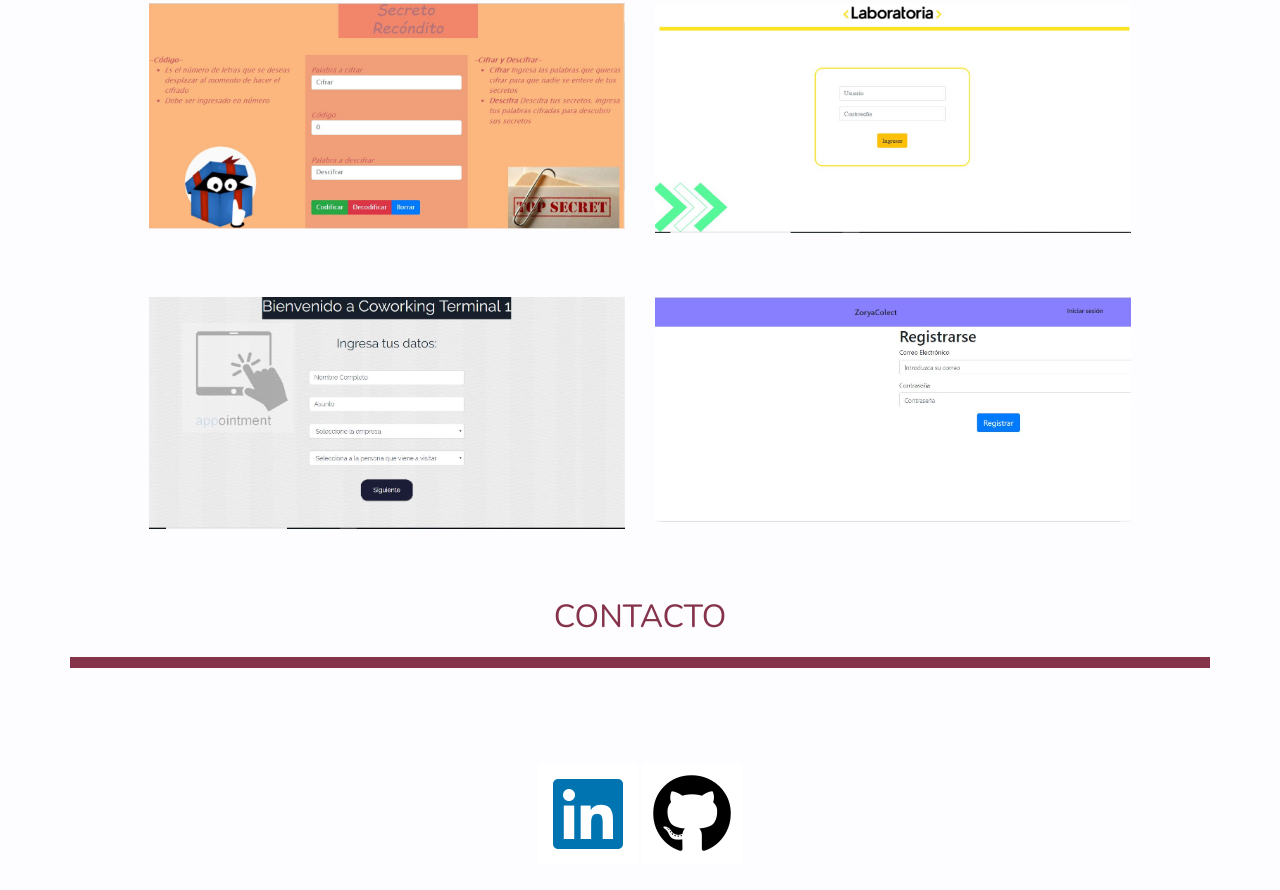
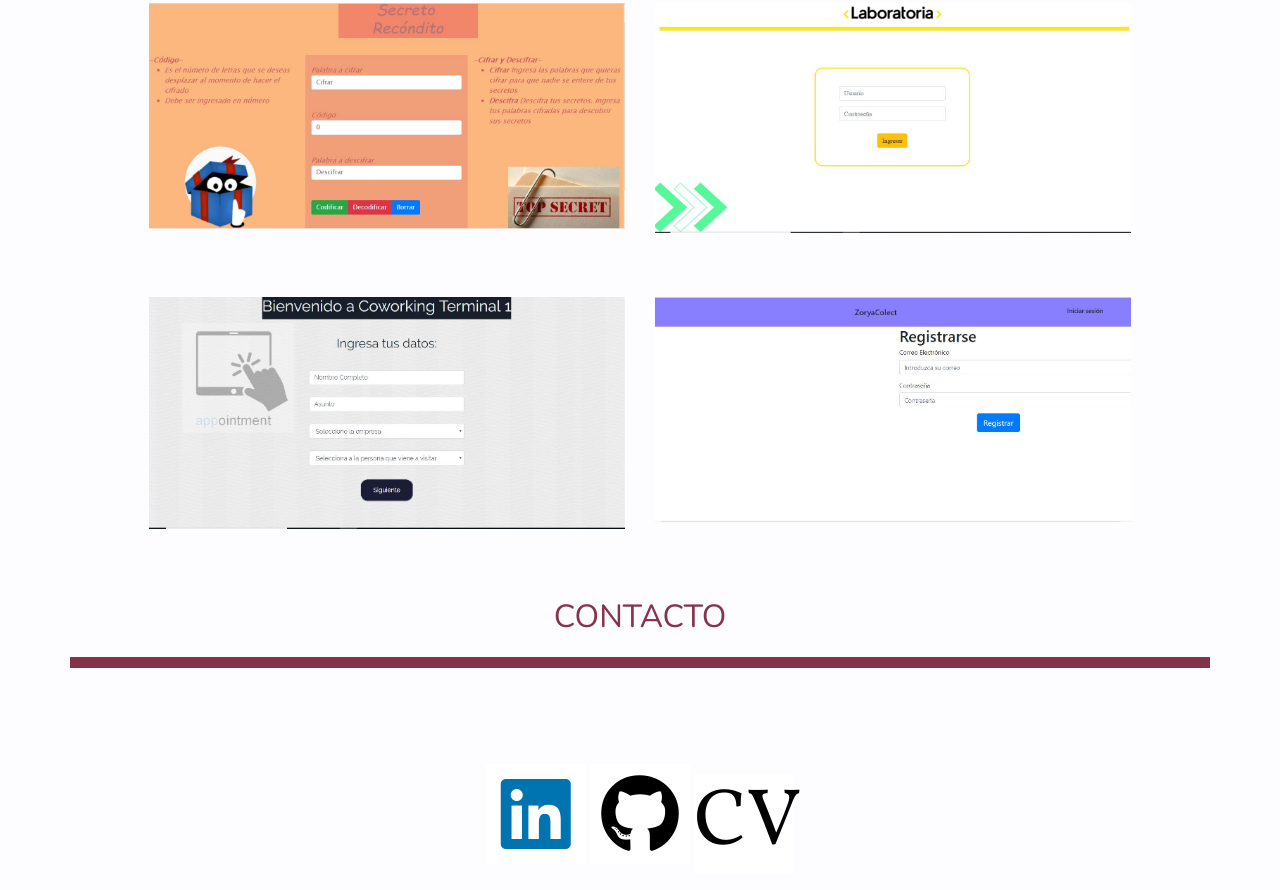
Before and after one commit to marelywoody/marely, a plain HTML site: page src/index.html in a window 1280 px wide. Shown: the part 1155-2045 px from the top of the page. Drawn offline with nearby package versions, Linux system fonts and the light colour scheme.

Commit message:
agregando cv

```diff
--- a/src/css/style.css
+++ b/src/css/style.css
@@ -141,7 +141,7 @@ h2 {
   background: #ffffff;
 }
 
-#linkedin, #github {
+#linkedin, #github, #cv {
   text-decoration: none;
 }
 
@@ -149,8 +149,13 @@ h2 {
   color: #0073b1;
 }
 
-#github {
+#github, #cv {
   color: #000000;
+}
+
+#cv {
+  font-size: 5em;
+  font-family: 'Vollkorn', serif;
 }
 
 /* Tamaños de pantalla */
--- a/src/index.html
+++ b/src/index.html
@@ -6,6 +6,7 @@
     <link rel="stylesheet" href="https://stackpath.bootstrapcdn.com/bootstrap/4.1.3/css/bootstrap.min.css">
     <link href="https://fonts.googleapis.com/css?family=Courgette" rel="stylesheet">
     <link href="https://fonts.googleapis.com/css?family=Nunito:400,400i" rel="stylesheet">
+    <link href="https://fonts.googleapis.com/css?family=Vollkorn" rel="stylesheet">
     <link rel="stylesheet" href="https://use.fontawesome.com/releases/v5.4.1/css/all.css" integrity="sha384-5sAR7xN1Nv6T6+dT2mhtzEpVJvfS3NScPQTrOxhwjIuvcA67KV2R5Jz6kr4abQsz" crossorigin="anonymous">
     <link rel="stylesheet" href="css/style.css">
   </head>
@@ -122,6 +123,7 @@
               <div class="col-auto">
                 <a href="https://www.linkedin.com/in/elianethernandez" target="_blank" id="linkedin" class="fab fa-linkedin icono"></a>
                 <a href="https://github.com/marelywoody" target="_blank" id="github" class="fab fa-github icono"></a>
+                <a href="assets/documents/cv.pdf" target="_blank" class="icono" id="cv">CV</a>
               </div>
             </div>
           </div>
```
Also changed, not shown: 1 other file.
